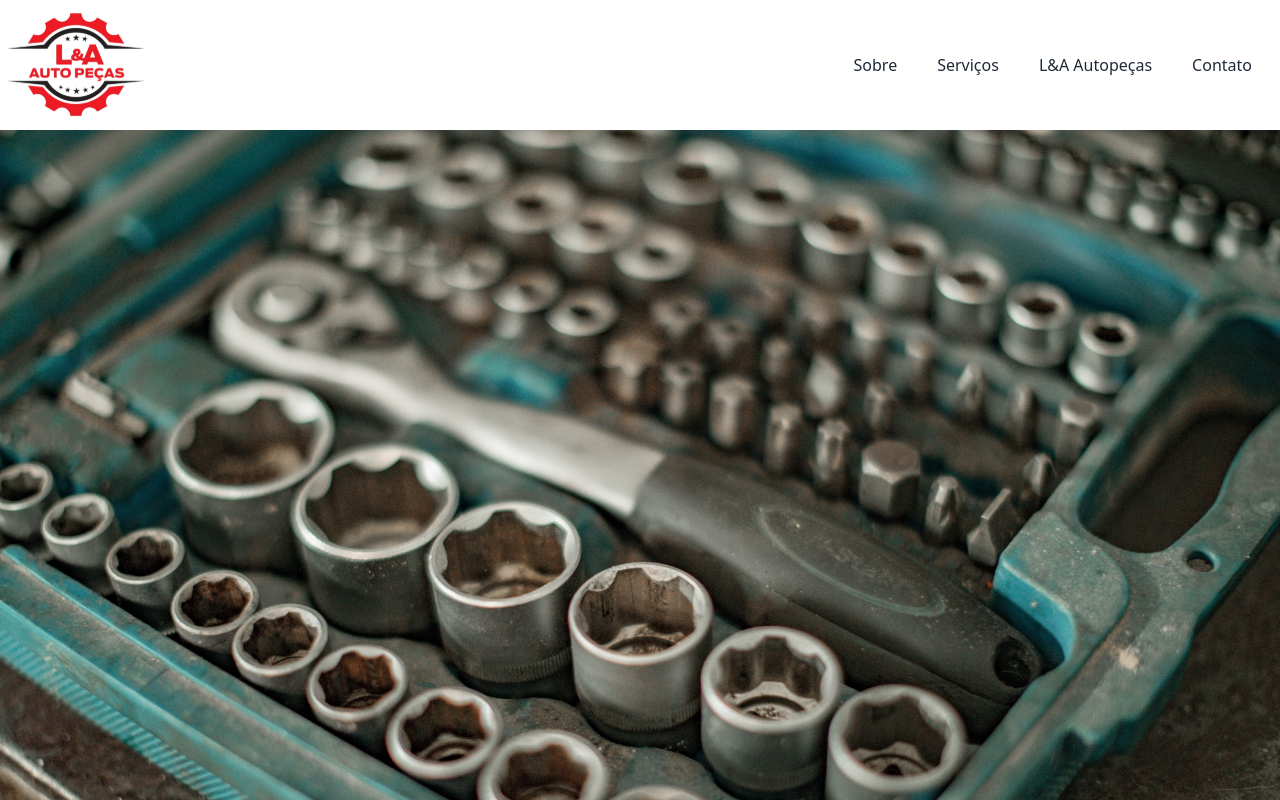
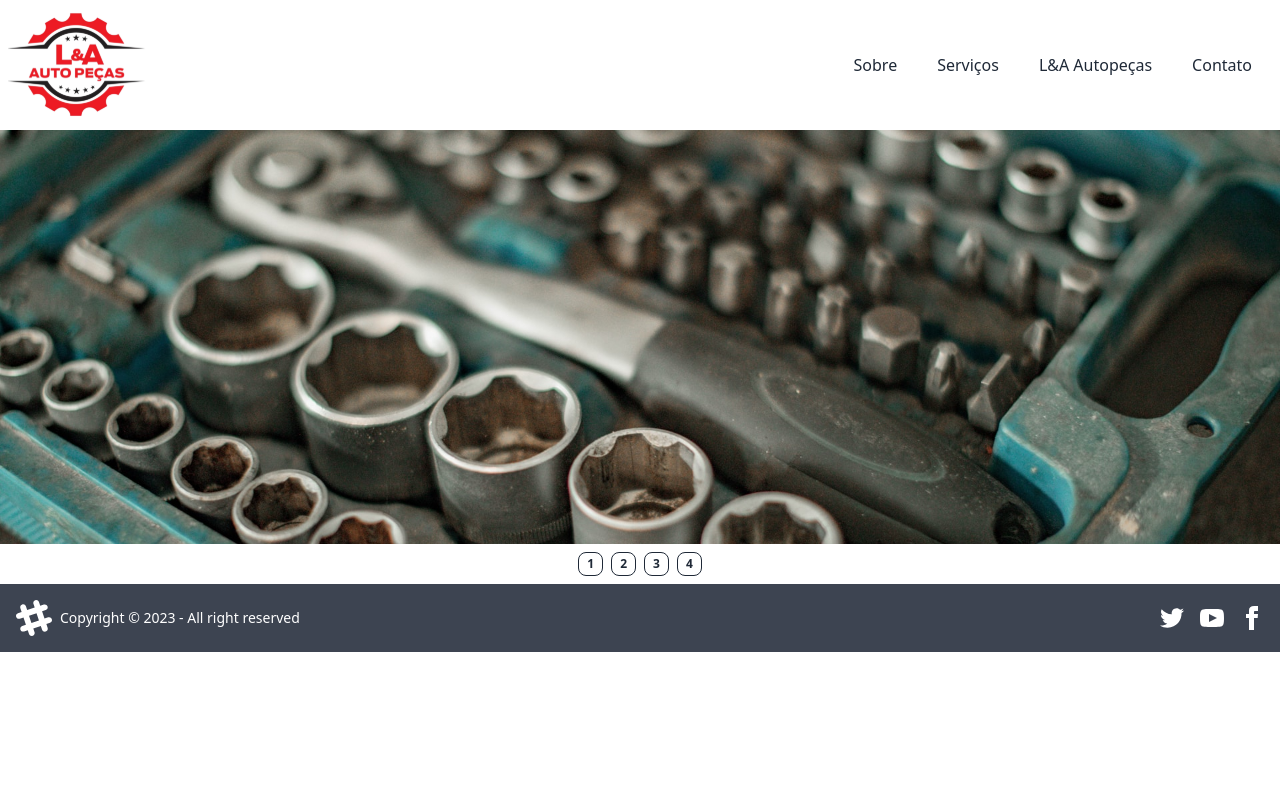
Before and after one commit to Diego-Girao/laudier-oficina, a React (Vite) app: page / in a window 1280 px wide. Shown: the top 800 px of the page. Built offline with nearby package versions, Linux system fonts and the light colour scheme.

Commit message:
Update image carousel

```diff
--- a/src/components/Hero/Hero.jsx
+++ b/src/components/Hero/Hero.jsx
@@ -1,31 +1,31 @@
 export default function Hero() {
 	return (
 		<>
-			<div className="carousel w-full md:w-full">
+			<div className="carousel z-0 w-full md:w-full">
 				<div id="item1" className="carousel-item w-full">
-					<img src="src/assets/images/tool.jpg" className="w-full" />
+					<img src="src/assets/images/teste.jpg" className="w-full" />
 				</div>
 				<div id="item2" className="carousel-item w-full">
-					<img src="src/assets/images/tool.jpg" className="w-full" />
+					<img src="src/assets/images/teste.jpg" className="w-full" />
 				</div>
 				<div id="item3" className="carousel-item w-full">
-					<img src="src/assets/images/tool.jpg" className="w-full" />
+					<img src="src/assets/images/teste.jpg" className="w-full" />
 				</div>
 				<div id="item4" className="carousel-item w-full">
-					<img src="src/assets/images/tool.jpg" className="w-full" />
+					<img src="src/assets/images/teste.jpg" className="w-full" />
 				</div>
 			</div>
 			<div className="flex justify-center w-full py-2 gap-2">
-				<a href="#item1" className="btn btn-circle btn-sm">
+				<a href="#item1" className="btn btn-outline btn-xs">
 					1
 				</a>
-				<a href="#item2" className="btn  btn-circle btn-sm">
+				<a href="#item2" className="btn btn-outline btn-xs">
 					2
 				</a>
-				<a href="#item3" className="btn  btn-circle btn-sm">
+				<a href="#item3" className="btn  btn-outline btn-xs">
 					3
 				</a>
-				<a href="#item4" className="btn  btn-circle btn-sm">
+				<a href="#item4" className="btn  btn-outline btn-xs">
 					4
 				</a>
 			</div>
```
